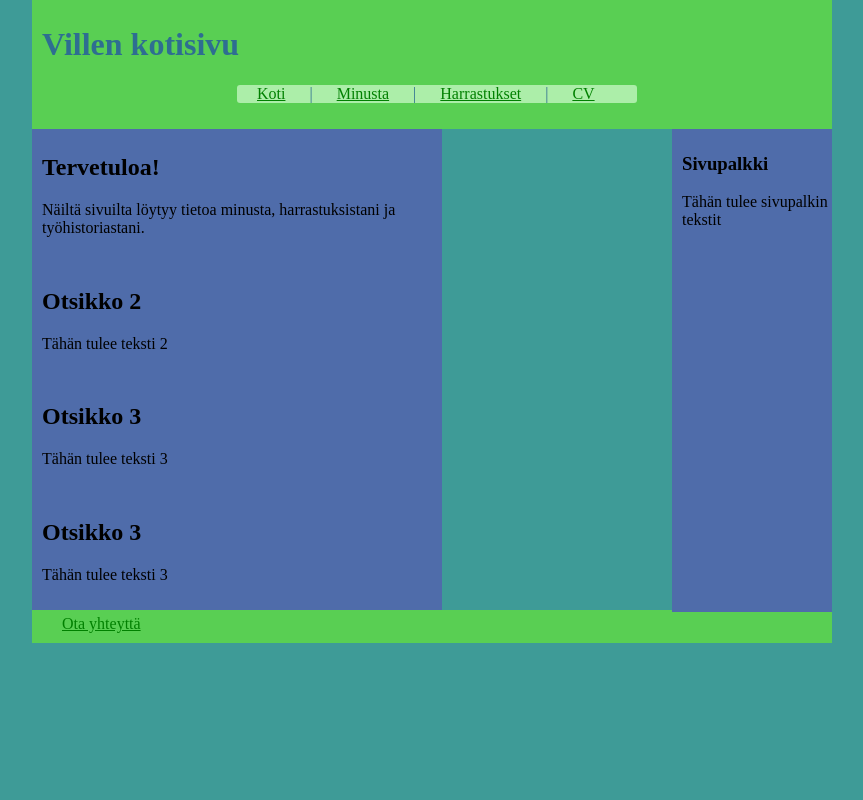
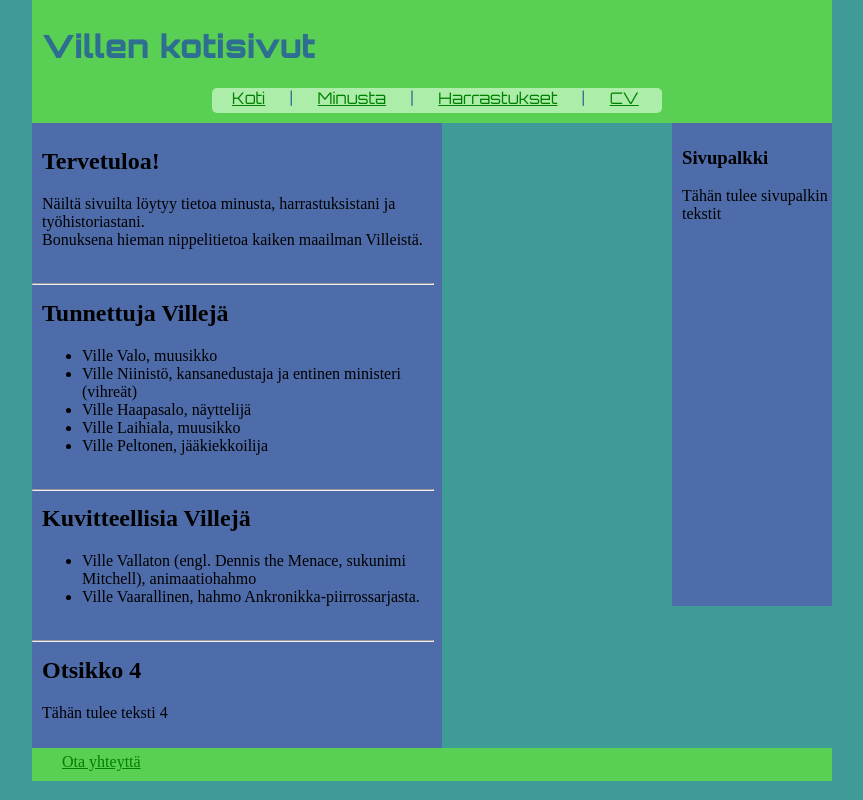
Before and after one commit to SaarinenVille/JavaScript, a plain HTML site: page Kotisivu/koti.html in a window 1280 px wide. Shown: the whole page, without its empty margins (208-1071 px from the left). Drawn offline with Linux system fonts and the light colour scheme.

Commit message:
Kotisivut 25.8.2022

```diff
--- a/Kotisivu/koti.html
+++ b/Kotisivu/koti.html
@@ -3,17 +3,22 @@
   <head>
     <meta charset="utf-8">
     <title>Koti</title>
-    <link rel="stylesheet" href="kotisivu.css">
+    <link rel="preconnect" href="https://fonts.googleapis.com">
+    <link rel="preconnect" href="https://fonts.gstatic.com" crossorigin>
+    <link href="https://fonts.googleapis.com/css2?family=Orbitron:wght@400;900&display=swap" rel="stylesheet">
+    <link rel="stylesheet" href="kotisivu2.css">
   </head>
   <body>
     <header>
-      <h1>Villen kotisivu</h1>
+      <div class="inner_header">
+        <h1>Villen<span> kotisivut</span></h1>
+      </div>
       <nav>
         <p>
-        <a href="koti.html">Koti</a> |
-        <a href="minusta.html">Minusta</a> |
-        <a href="harrastukset.html">Harrastukset</a> |
-        <a href="cv.html">CV</a>
+        <a href="koti.html" class="button">Koti</a> |
+        <a href="minusta.html" class="button">Minusta</a> |
+        <a href="harrastukset.html" class="button">Harrastukset</a> |
+        <a href="cv.html" class="button">CV</a>
         </p>
       </nav>
     </header>
@@ -22,30 +27,41 @@
         <h3>Sivupalkki</h3>
         <p>Tähän tulee sivupalkin tekstit</p>
       </aside>
-      <article class="">
+      <article class="artikkelit">
         <section>
           <h2>Tervetuloa!</h2>
-          <p>Näiltä sivuilta löytyy tietoa minusta, harrastuksistani ja työhistoriastani.</p>
+          <p>Näiltä sivuilta löytyy tietoa minusta, harrastuksistani ja työhistoriastani. <br>
+             Bonuksena hieman nippelitietoa kaiken maailman Villeistä.
+          </p>
         </section>
+        <hr>
         <section>
-          <h2>Otsikko 2</h2>
-          <p>Tähän tulee teksti 2</p>
+          <h2>Tunnettuja Villejä</h2>
+          <ul>
+            <li>Ville Valo, muusikko</li>
+            <li>Ville Niinistö, kansanedustaja ja entinen ministeri (vihreät)</li>
+            <li>Ville Haapasalo, näyttelijä</li>
+            <li>Ville Laihiala, muusikko</li>
+            <li>Ville Peltonen, jääkiekkoilija</li>
+          </ul>
         </section>
-      </article>
+        <hr>
       <section>
-        <h2>Otsikko 3</h2>
-        <p>Tähän tulee teksti 3</p>
+        <h2>Kuvitteellisia Villejä</h2>
+        <ul>
+          <li>Ville Vallaton (engl. Dennis the Menace, sukunimi Mitchell), animaatiohahmo</li>
+          <li>Ville Vaarallinen, hahmo Ankronikka-piirrossarjasta.</li>
+        </ul>
       </section>
+      <hr>
       <section>
-        <h2>Otsikko 3</h2>
-        <p>Tähän tulee teksti 3</p>
+        <h2>Otsikko 4</h2>
+        <p>Tähän tulee teksti 4</p>
       </section>
     </article>
-
-
     </main>
     <footer>
-      <a href="#">Ota yhteyttä</a>
+      <a id="alaviite"href="#">Ota yhteyttä</a>
     </footer>
   </body>
 </html>
--- a/Kotisivu/kotisivu.css
+++ b/Kotisivu/kotisivu.css
@@ -1,41 +1,69 @@
 body {
-  width: 800px;
+  width: 1200px;
   margin: auto;
   background-color: #3E9B97;
-  }
+}
 
 header {
+  background-color: black;
+  height: 100px;
+  padding-top: 10px;
+}
+
+.inner_header h1 {
+  margin: 10px 0px -20px 110px;
+  width: 400px;
   color: #2E6E91;
-  background-color: #59CF53;
+  font-family: 'Orbitron', sans-serif;
+  font-size: 42px;
+  font-weight: 400;
+}
 
+.inner_header h1 span {
+font-size: 42px;
+font-weight: 400;
 }
 
 nav {
-  width: 400px;
-  margin: auto;
-  background-color: #ACEEA9;
-  border-radius: 3px;
+
+  width: 610px;
+  height: 30px;
+  text-align: center;
+  background-color: #9CDBD9;
+  border-radius: 8px;
+  font-size: 20px;
+  margin-top: 34px;
+}
+.button {
+text-decoration: none;
+font-family: 'Orbitron', sans-serif;
 }
 
 footer {
-  background-color: #59CF53;
-  padding: 1px;
+  background-color: #9CDBD9;
+  height: 30px;
+  border-radius: 10px;
+
+
+}
+#alaviite {
+  margin-left: 200px;
 }
 
 aside {
-  width: 150px;
-  height: 468px;
+  width: 250px;
+  height: 560px;
   float: right;
-  background-color: #4F6CAA;
+  background-color: #456BA7;
 }
 
-header, footer, aside, section {
+footer, aside, section {
   padding: 5px 0px 10px 10px;
 }
 
 section {
-  background-color: #4F6CAA;
-  width: 400px;
+  background-color: #456BA7;
+  width: 600px;
 }
 
 a {
@@ -43,6 +71,8 @@ a {
   color: green;
 }
 
-article {
-  border-radius: 25px;
+hr {
+  background-color: #2E6E91;
+  width: 600px;
+  float: left;
 }
--- /dev/null
+++ b/Kotisivu/kotisivu2.css
@@ -0,0 +1,56 @@
+body {
+  width: 800px;
+  margin: auto;
+  background-color: #3E9B97;
+  }
+
+header {
+  color: #2E6E91;
+  background-color: #59CF53;
+  font-family: 'Orbitron', sans-serif;
+
+}
+
+nav {
+  width: 450px;
+  height: 25px;px;
+  margin: auto;
+  background-color: #ACEEA9;
+  border-radius: 5px;
+}
+
+footer {
+  background-color: #59CF53;
+  padding: 1px;
+}
+
+aside {
+  width: 150px;
+  height: 468px;
+  float: right;
+  background-color: #4F6CAA;
+}
+
+header, footer, aside, section {
+  padding: 5px 0px 10px 10px;
+}
+
+section {
+  background-color: #4F6CAA;
+  width: 400px;
+}
+
+a {
+  margin: 0px 20px 0px 20px;
+  color: green;
+}
+
+article {
+  border-radius: 25px;
+}
+
+hr {
+  background-color: #2E6E91;
+  width: 400px;
+  float: left;
+}
```
Also changed, not shown: HTML perusteet/html-harjoitukset/Tehtävä 15 - taulukon sarakkeiden yhdistäminen.html (+1 -1 lines), Kotisivu/cv.html (+6 -0 lines), Kotisivu/harrastukset.html (+6 -0 lines), Kotisivu/minusta.html (+13 -4 lines), HTML perusteet/html-harjoitukset/CSS/tehtävä 15.css (indentation only).
